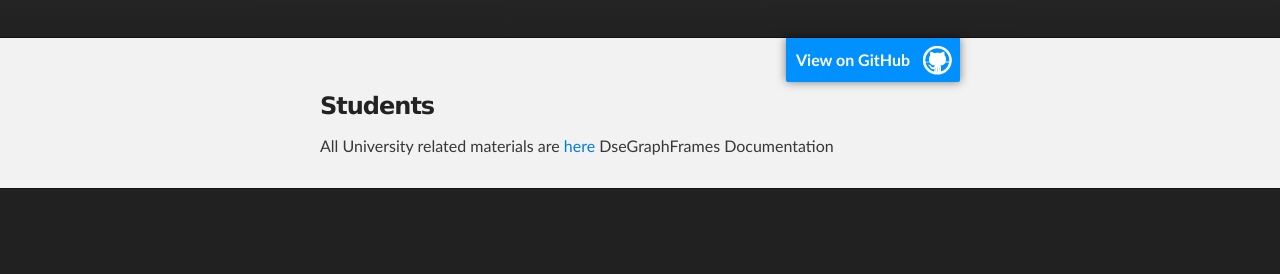
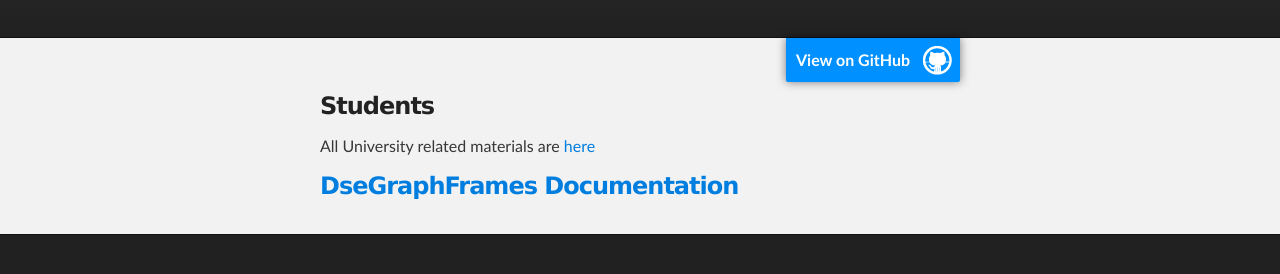
Before and after one commit to artem-aliev/artem-aliev.github.io, a plain HTML site: page index.html in a window 1280 px wide. Shown: the part 196-470 px from the top of the page. Drawn offline with Linux system fonts and the light colour scheme.

Commit message:
fix the link

```diff
--- a/index.html
+++ b/index.html
@@ -30,8 +30,9 @@
           <h3>
 <a id="students-pages" class="anchor" href="students" aria-hidden="true"><span class="octicon octicon-link"></span></a>Students</h3>
           All University related materials are  <a href="students">here</a>
-<a id="students-pages" class="anchor" href="dse-graph-frame-scaladoc" aria-hidden="true"><span class="octicon octicon-link"></span></a>DseGraphFrames Documentation</h3>
 <h3>
+<a id="dse-graph-frame-scaladoc" class="anchor" href="dse-graph-frame-scaladoc">DseGraphFrames Documentation</a>
+</h3>
 
 
 
```
